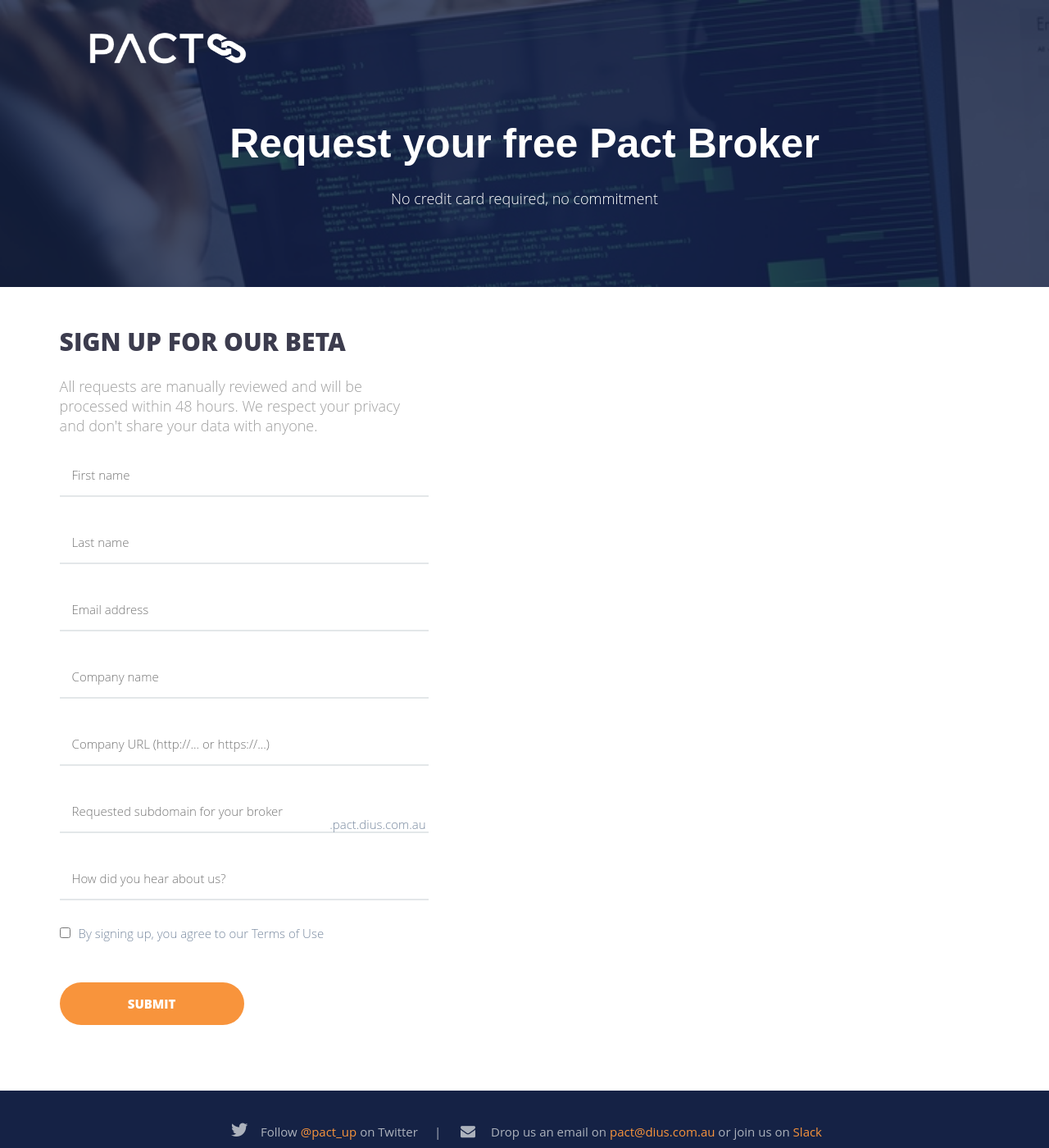
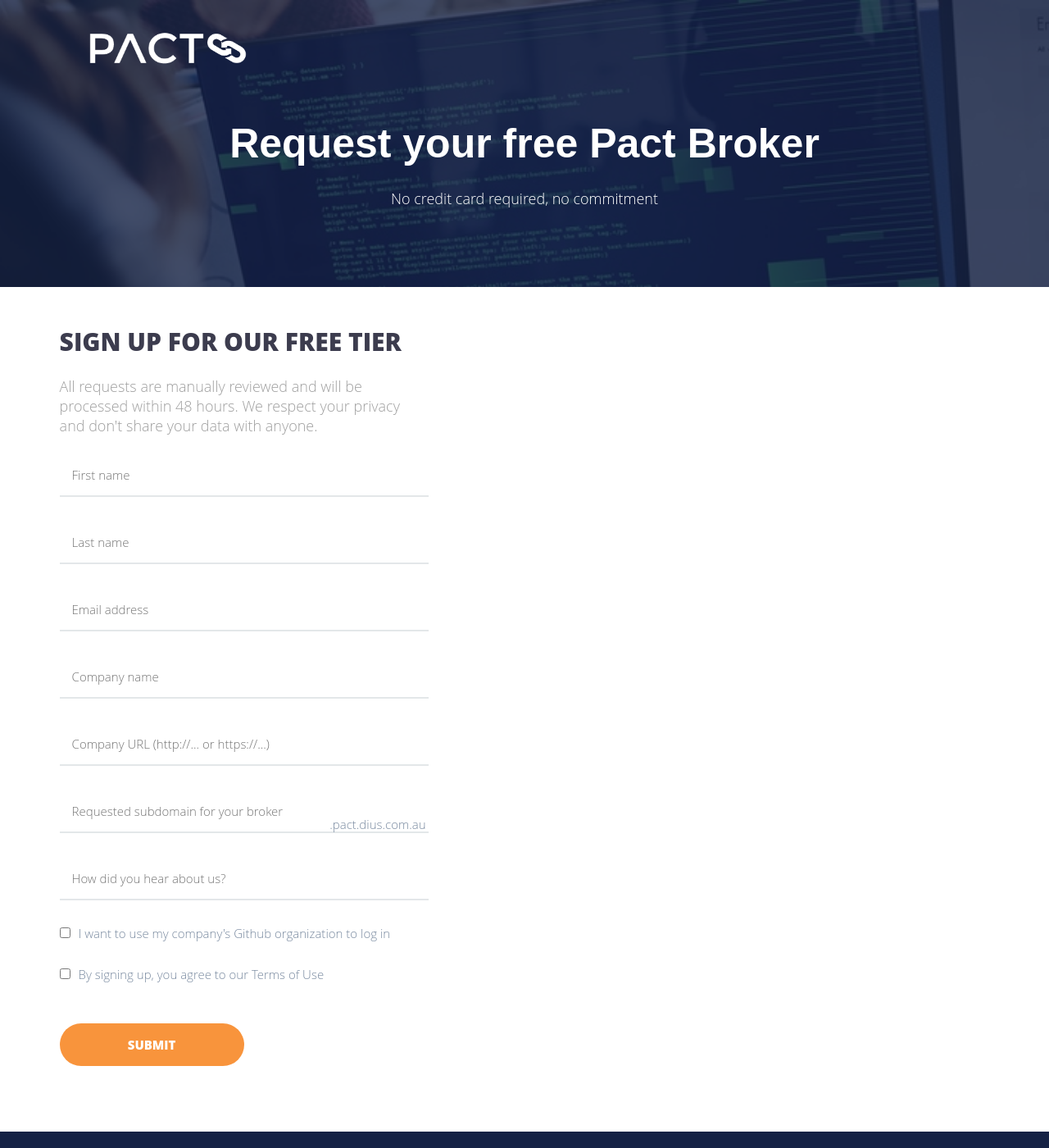
Before and after one commit to DiUS/pact-website, a Jekyll site: the page built from register.html, in a window 1280 px wide and 1400 px high. Shown: the whole window at 82% size. Built offline with Jekyll 4.4.1, drawn with Linux system fonts in a browser that asks for light colours; nearby versions of some CDN libraries; library files that are not in the unit come from our copies.

Commit message:
feat: find out if user wants to log in via Github

```diff
--- a/js/pact-website.js
+++ b/js/pact-website.js
@@ -12,7 +12,8 @@
     last_name: $("#last_name").val(),
     company_url: $('#company_url').val(),
     email: $('#email').val(),
-    how_hear: $('#how_hear').val()
+    how_hear: $('#how_hear').val(),
+    github_auth: $('#github_auth').prop('checked')
   }
 
   $.ajax({
--- a/register.html
+++ b/register.html
@@ -26,7 +26,7 @@
 			<div class="row">
 				<div class="col-lg-12">
 					<div class="col-xs-12 col-lg-5 contact-me registration">
-						<h1>SIGN UP FOR OUR BETA</h1>
+						<h1>SIGN UP FOR OUR FREE TIER</h1>
 						<p class="bottom-txt">All requests are manually reviewed and will be processed within 48 hours. We respect your <a href="/privacy/">privacy</a> and don't share your data with anyone.</p>
 						<div id="answers"></div>
 						<form id="register-form" name="register-form" method="post" action="#">
@@ -54,7 +54,10 @@
 									<input type="text" id="how_hear" name="how_hear" class="textbox" placeholder="How did you hear about us?" spellcheck="false" />
 								</p>
 								<p>
-									<input type="checkbox" id="agree_terms" name="agree_terms" class="textbox" placeholder="I agree to Terms and conditions of Pact." required /><label class="form-label">By signing up, you agree to our <a href="/terms" target="_blank"> Terms of Use</a></label>
+									<input id="github_auth" type="checkbox" name="github_auth" /><label class="form-label" for="github_auth">I want to use my company's Github organization to log in</label>
+								</p>
+								<p>
+									<input type="checkbox" id="agree_terms" name="agree_terms" class="textbox" placeholder="I agree to Terms and conditions of Pact." required /><label class="form-label" for="agree_terms">By signing up, you agree to our <a href="/terms" target="_blank"> Terms of Use</a></label>
 								</p>
 								<p>
 									<button class="btn btn-lg btn-primary btn-block btn-contact" type="submit">Submit</button>
```
